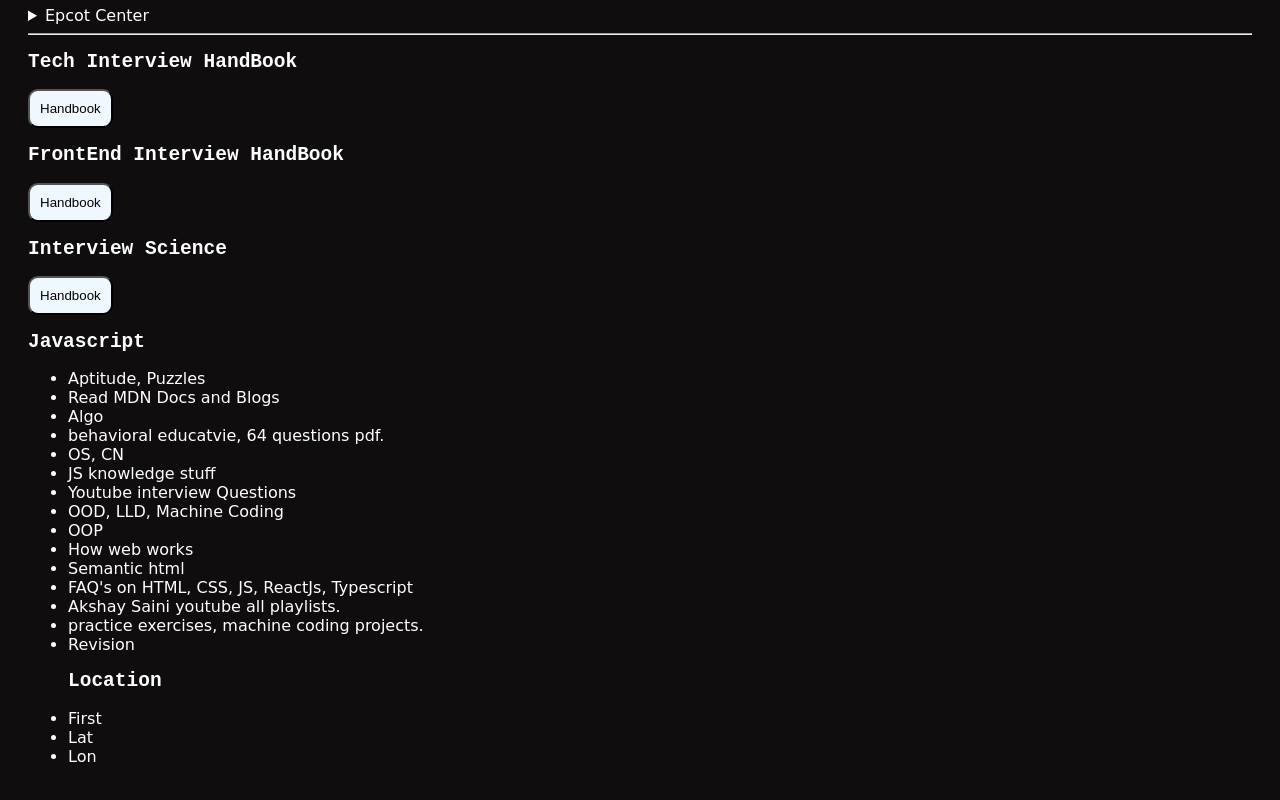
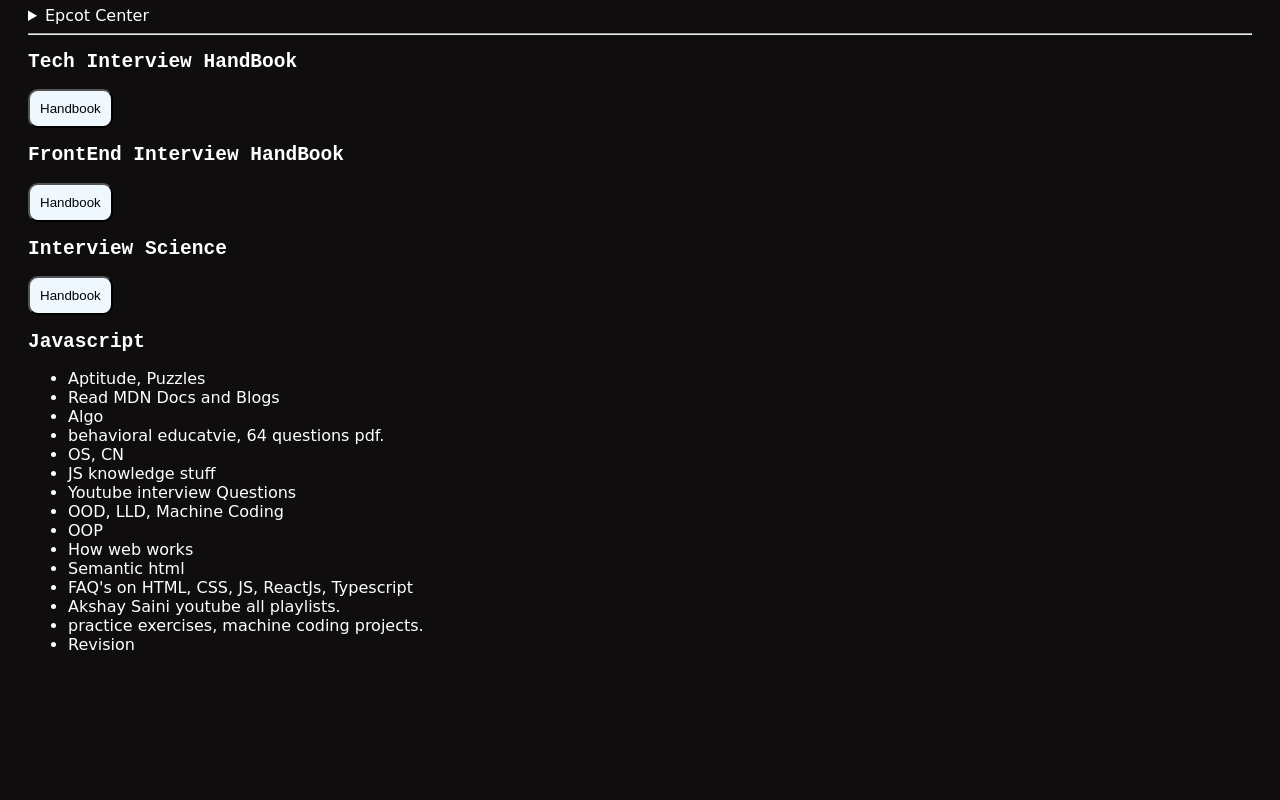
Before and after one commit to adithya61/scripts, a plain HTML site: page index.html in a window 1280 px wide. Shown: the part 438-1238 px from the top of the page. After the commit the page ends 1136 px from the top, so only its background shows below. Drawn offline with Linux system fonts and the light colour scheme.

Commit message:
remove location

```diff
--- a/index.html
+++ b/index.html
@@ -195,14 +195,6 @@
         </ul>
     </article>
 
-    <ul>
-        <h2>Location</h2>
-        <li class="hit">First</li>
-        <li id="lat" >Lat</li>
-        <li id="lon" >Lon</li>
-    </ul>
-
-
     <script>
       const copy = async (id) => {
         var copyText = document.getElementById(id).textContent;
```
